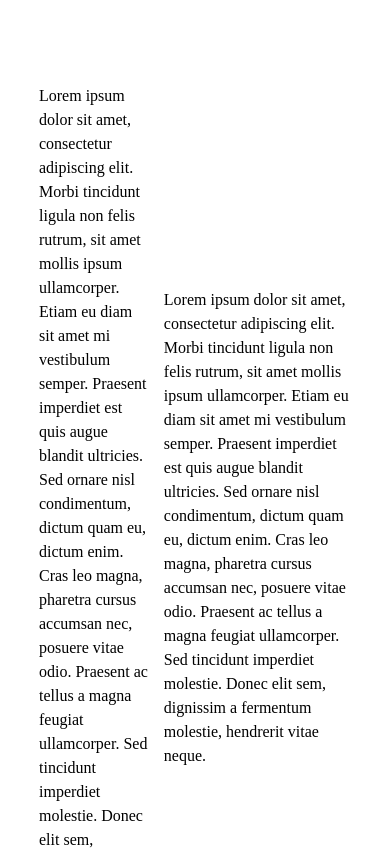
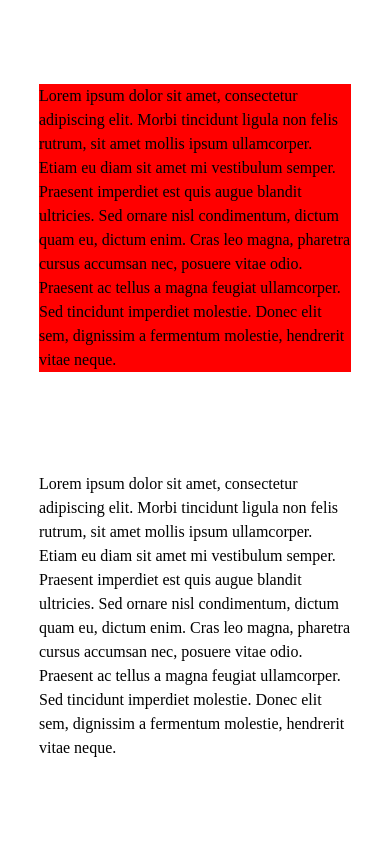
Before and after one commit to danielsalinasmerino/fukurokuju, a React (Create React App) app: page / in a window 390 px wide. Shown: the top 850 px of the page. Built offline with nearby package versions, Linux system fonts and the light colour scheme.

Commit message:
feat: Ongoing logic to apply media queries on default template

```diff
--- a/src/components/templates/DefaultTemplate.tsx
+++ b/src/components/templates/DefaultTemplate.tsx
@@ -33,6 +33,13 @@ const Wrapper = styled.div`
   width: 100%;
   min-height: 100vh;
   padding: 10vh 10vw 10vh 10vw;
+  @media (max-width: 768px) {
+    flex-direction: column;
+  }
+  @media (min-width: 769px) and (max-width: 1024px) {
+    flex-direction: column;
+    align-items: center;
+  }
 `;
 
 const LeftContentWrapper = styled.div`
@@ -40,6 +47,14 @@ const LeftContentWrapper = styled.div`
   align-items: center;
   justify-content: center;
   width: 35%;
+  @media (max-width: 768px) {
+    width: 100%;
+    background-color: red;
+  }
+  @media (min-width: 769px) and (max-width: 1024px) {
+    width: 100%;
+    background-color: red;
+  }
 `;
 
 const RightContentWrapper = styled.div`
@@ -47,4 +62,12 @@ const RightContentWrapper = styled.div`
   align-items: center;
   justify-content: center;
   width: 60%;
+  @media (max-width: 768px) {
+    width: 100%;
+  }
 `;
+
+/* 320px — 480px: Mobile devices
+481px — 768px: iPads, Tablets
+769px — 1024px: Small screens, laptops
+1025px — 1200px: Desktops, large screens */
```
